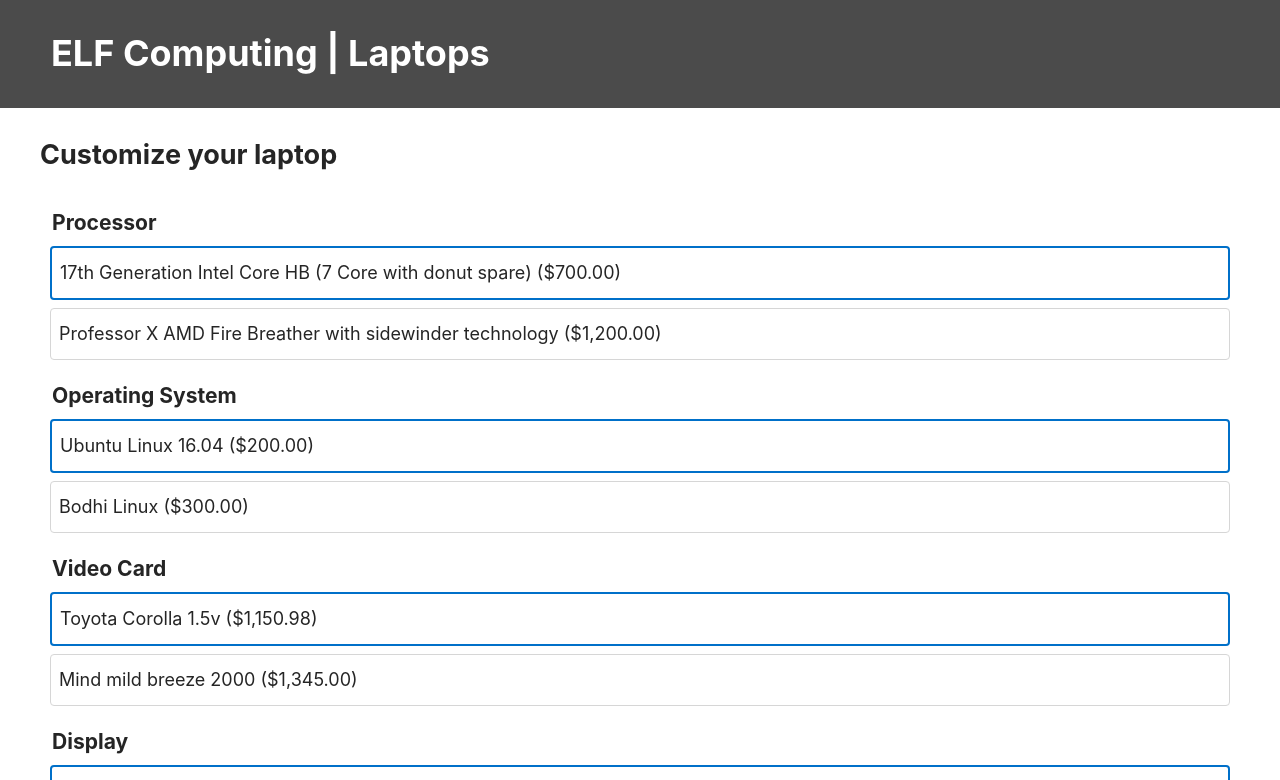
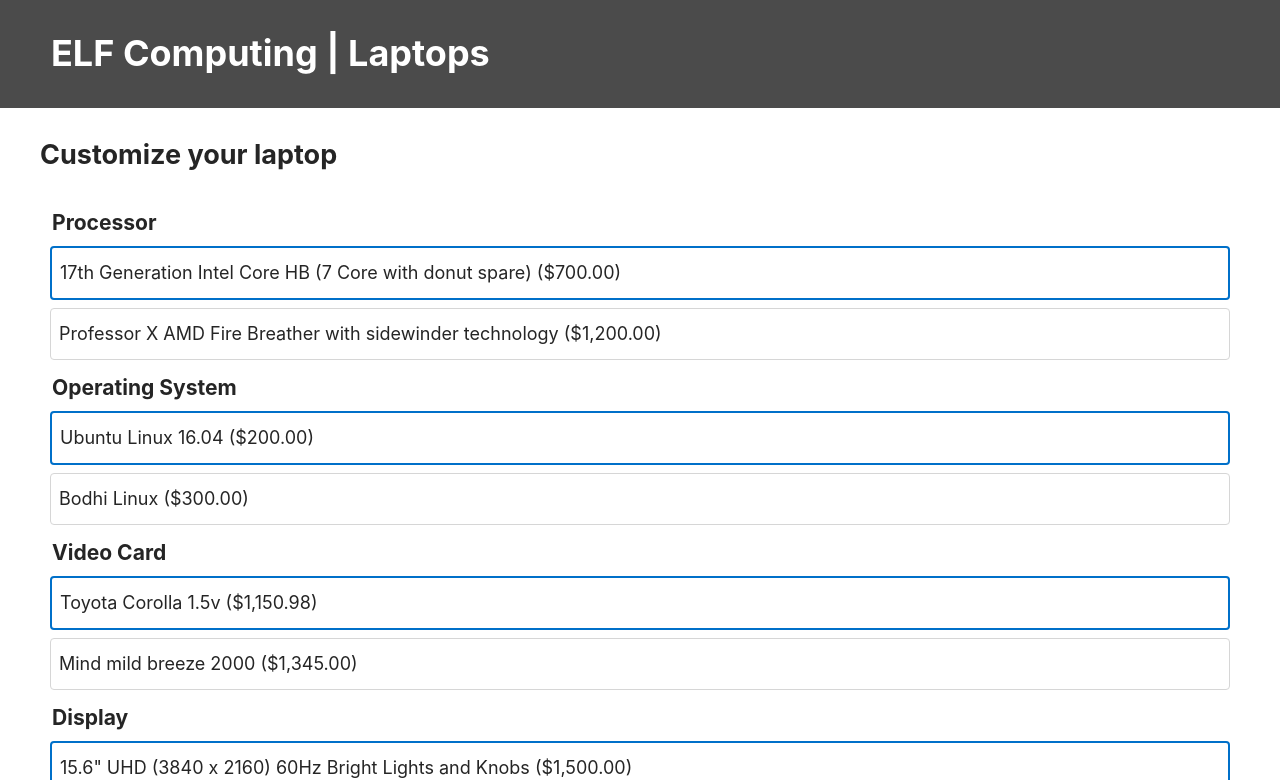
Before and after one commit to StevenMiller4/laptop__customizer, a React (Create React App) app: page / in a window 1280 px wide. Shown: the top 780 px of the page. Built offline with nearby package versions, Linux system fonts and the light colour scheme.

Commit message:
FINISHED

```diff
--- a/src/Components/Features/Features.js
+++ b/src/Components/Features/Features.js
@@ -1,12 +1,15 @@
 import React, { Component } from "react"
-
-import Options from "../Options/Options"
 
 class Features extends Component {
     render() {
         return (
             <div>
-
+                <fieldset className="feature">
+                    <legend className="feature__name">
+                        <h3>{this.props.feature}</h3>
+                    </legend>
+                        {this.props.options}
+                </fieldset>
             </div>
         )
     }
--- a/src/Components/MainForm/MainForm.js
+++ b/src/Components/MainForm/MainForm.js
@@ -1,10 +1,8 @@
 import React, { Component } from "react"
 import slugify from 'slugify'
 
-const USCurrencyFormat = new Intl.NumberFormat('en-US', {
-    style: 'currency',
-    currency: 'USD'
-});
+import Options from "../Options/Options"
+import Features from "../Features/Features"
 
 class MainForm extends Component {
     render() {
@@ -14,29 +12,23 @@ class MainForm extends Component {
             const options = this.props.features[feature].map(item => {
                 const itemHash = slugify(JSON.stringify(item));
                 return (
-                  <div key={itemHash} className="feature__item">
-                    <input
-                      type="radio"
-                      id={itemHash}
-                      className="feature__option"
-                      name={slugify(feature)}
-                      checked={item.name === this.props.selected[feature].name}
-                      onChange={e => this.props.updateFeature(feature, item)}
-                    />
-                    <label htmlFor={itemHash} className="feature__label">
-                      {item.name} ({USCurrencyFormat.format(item.cost)})
-                    </label>
-                  </div>
+                  <Options
+                    key = {itemHash}
+                    item = {item}
+                    itemHash = {itemHash}
+                    feature = {feature}
+                    selected = {this.props.selected}
+                    updateFeature = {this.props.updateFeature}
+                  />
                 );
             });
 
             return (
-                <fieldset className="feature" key={featureHash}>
-                  <legend className="feature__name">
-                    <h3>{feature}</h3>
-                  </legend>
-                  {options}
-                </fieldset>
+                <Features
+                    key = {featureHash}
+                    feature = {feature}
+                    options = {options}
+                />
               );
         });
 
--- a/src/Components/Options/Options.js
+++ b/src/Components/Options/Options.js
@@ -8,31 +8,19 @@ const USCurrencyFormat = new Intl.NumberFormat('en-US', {
 
 class Options extends Component {
     render() {
-
-        const options = this.props.features[this.props.feature].map(item => {
-            const itemHash = slugify(JSON.stringify(item));
-
         return (
-                <div key={itemHash} className="feature__item">
+            <div className="feature__item">
                 <input
                     type="radio"
-                        id={itemHash}
+                    id={this.props.itemHash}
                     className="feature__option"
                     name={slugify(this.props.feature)}
-                        checked={item.name === this.props.selected[this.props.feature].name}
-                        onChange={e => this.updateFeature(this.props.feature, item)}
+                    checked={this.props.item.name === this.props.selected[this.props.feature].name}
+                    onChange={e => this.props.updateFeature(this.props.feature, this.props.item)}
                 />
-                    <label htmlFor={itemHash} className="feature__label">
-                        {item.name} ({USCurrencyFormat.format(item.cost)})
+                <label htmlFor={this.props.itemHash} className="feature__label">
+                    {this.props.item.name} ({USCurrencyFormat.format(this.props.item.cost)})
                 </label>
-                </div>
-            )
-
-        })
-
-        return (
-            <div>
-                {options}
             </div>
         )
     }
--- a/src/Components/Total/Total.js
+++ b/src/Components/Total/Total.js
@@ -1,10 +1,15 @@
 import React, { Component } from "react"
+
+const USCurrencyFormat = new Intl.NumberFormat('en-US', {
+    style: 'currency',
+    currency: 'USD'
+});
 
 class Total extends Component {
     render() {
         return (
-            <div>
-
+            <div className="summary__total__value">
+                {USCurrencyFormat.format(this.props.total)}
             </div>
         );
     }
--- a/src/Components/YourCart/YourCart.js
+++ b/src/Components/YourCart/YourCart.js
@@ -1,10 +1,7 @@
 import React, { Component } from "react"
+
 import Summary from "../Summary/Summary"
-
-const USCurrencyFormat = new Intl.NumberFormat('en-US', {
-    style: 'currency',
-    currency: 'USD'
-});
+import Total from "../Total/Total"
 
 class YourCart extends Component {
     render() {
@@ -28,9 +25,9 @@ class YourCart extends Component {
                 {summary}
                 <div className="summary__total">
                     <div className="summary__total__label">Total</div>
-                    <div className="summary__total__value">
-                        {USCurrencyFormat.format(this.props.total)}
-                    </div>
+                    <Total
+                        total = {this.props.total}
+                    />
                 </div>
             </section>
         );
```
Also changed, not shown: src/App.js (+0 -30 lines). Lines whose indentation alone changed are shown as unchanged.
